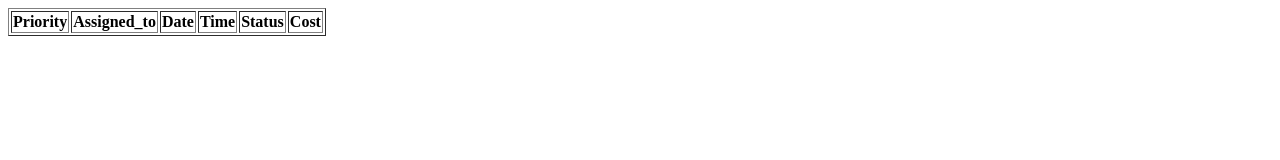
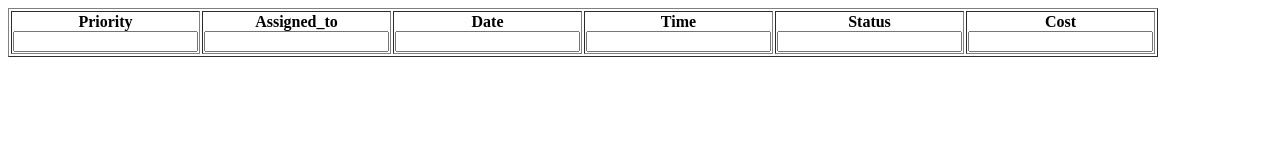
Before and after one commit to AnkurS11/JSON, a plain HTML site: page index.html in a window 1280 px wide. Drawn offline with nearby package versions, Linux system fonts and the light colour scheme.

Commit message:
Update index.html

```diff
--- a/index.html
+++ b/index.html
@@ -12,20 +12,26 @@
 
     <table border="1">
         <tr>
-            <th>Priority</th>
-            <th>Assigned_to</th>
-            <th>Date</th>
-            <th>Time</th>
-            <th>Status</th>
-            <th>Cost</th>
+            <th>Priority<br>
+                <input type="text" ng-model="search.Priority"></th>
+            <th>Assigned_to<br>
+                <input type="text" ng-model="search.Assigned_to"></th>
+            <th>Date<br>
+                <input type="text" ng-model="search.Date"></th>
+            <th>Time<br>
+                <input type="text" ng-model="search.Time"></th>
+            <th>Status<br>
+                <input type="text" ng-model="search.Status"></th>
+            <th>Cost<br>
+                <input type="text" ng-model="search.Cost"></th>
         </tr>
-        <tr ng-repeat="item in ticket_details | orderBy:'Assigned_to' " >
+        <tr ng-repeat="item in ticket_details | orderBy:'Assigned_to' | filter: search" >
             <td>{{item.Priority}}</td>
             <td>{{item.Assigned_to | uppercase }}</td>
             <td>{{item.Date}}</td>
             <td>{{item.Time}}</td>
             <td>{{item.Status | lowercase }}</td>
-            <td>{{item.Cost}}</td>
+            <td>{{item.Cost | currency }}</td>
         </tr>
     </table>
 
```
